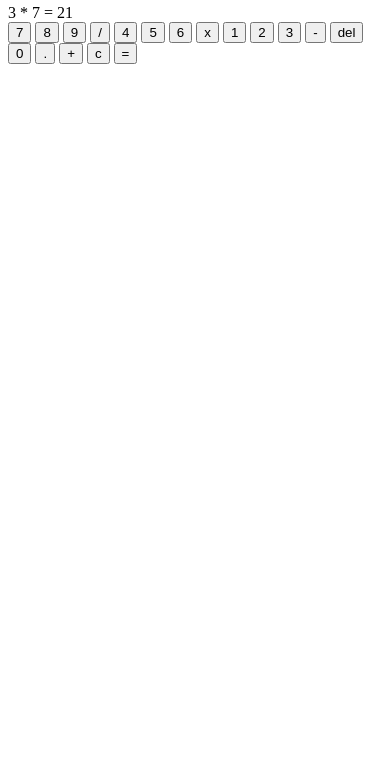
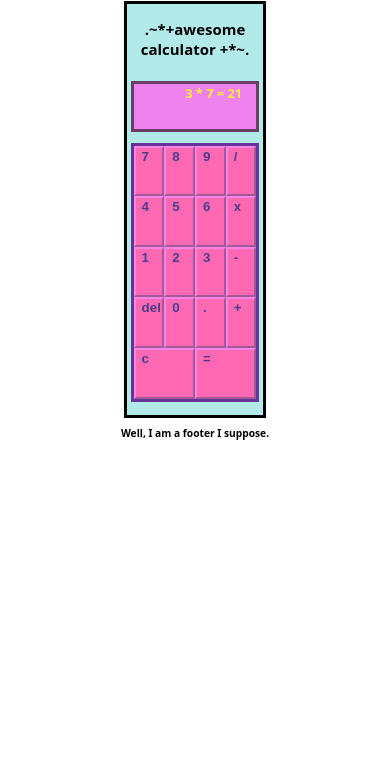
Before and after one commit to Jenziiy/calculator, a plain HTML site: page index.html in a window 390 px wide. Shown: the part 76-844 px from the top of the page. Drawn offline with Linux system fonts and the light colour scheme.

Commit message:
Make layout responsive, set base structure css

```diff
--- a/css/styles.css
+++ b/css/styles.css
@@ -0,0 +1,71 @@
+body {
+  cursor: url(../img/cat-cursor.png), pointer;
+  font-family: system-ui, -apple-system, BlinkMacSystemFont, 'Segoe UI', Roboto, Oxygen, Ubuntu, Cantarell, 'Open Sans', 'Helvetica Neue', sans-serif;
+  display: flex;
+  height: 80vh;
+  flex-flow: column;
+  align-items: center;
+  font-size: 80%;
+  font-weight: 700;
+}
+.calculator {
+  display: flex;
+  flex: 0 0 60%;
+  border: black solid;
+  flex-flow: column;
+  align-items: flex-start;
+  max-width: 35vw;
+  background-color: rgb(178, 234, 234);
+
+}
+.calculator-header {
+margin-bottom: 5%;
+width: 88%;
+text-align: center;
+}
+
+.output-screen{
+  background-color: violet;
+  border: rgb(106, 63, 100) solid;
+  color: rgb(255, 236, 63);
+  width: 79%;
+  padding-bottom: 20%;
+  padding-right: 10%;
+  text-align: end;
+}
+
+.calculator-section {
+  align-self: center;
+}
+
+.calculator-body {
+  flex-flow: column;
+  display: flex;
+  flex: 0 1 90%;
+  border: rebeccapurple solid;
+  width: 90%;
+  margin-bottom: 10%;
+  margin-top: 7.5%;
+}
+
+.calculator-numpad {
+  display: flex;
+  flex-flow: row wrap;
+}
+
+button {
+  display: flex;
+  width: 25%;
+  height: 6vh;
+  flex-grow: 1;
+  font-weight: 900;
+  padding-right: 0.1rem;
+  background-color: hotpink;
+  border-color: rgb(247, 133, 230);
+  color: darkslateblue;
+}
+
+footer {
+  margin-top: 2%;
+  font-size: 80%;
+}
--- a/index.html
+++ b/index.html
@@ -12,9 +12,10 @@
   <header class="toplevel-container">
     <h1>Calculator</h1>
   </header>
-
-  <div class="calculator toplevel-container">
-    <header class="calculator-section calculator-header"></header>
+  <article class="calculator toplevel-container">
+    <header class="calculator-section calculator-header">
+      <h3>.~*+awesome calculator +*~.</h3>
+    </header>
     <section class="calculator-section output-screen">
       <form class="text-display">
         <output class="text-calculation">3 * 7 = </output>
@@ -43,6 +44,9 @@
           <button>=</button>
       </div>
     </section>
-  </div>
+  </article>
+  <footer class="toplevel-container">
+    Well, I am a footer I suppose.
+  </footer>
 </body>
 </html>
```
Also changed, not shown: img/cat-cursor.png (added), img/custom-cursor-adorbs.png (added).
